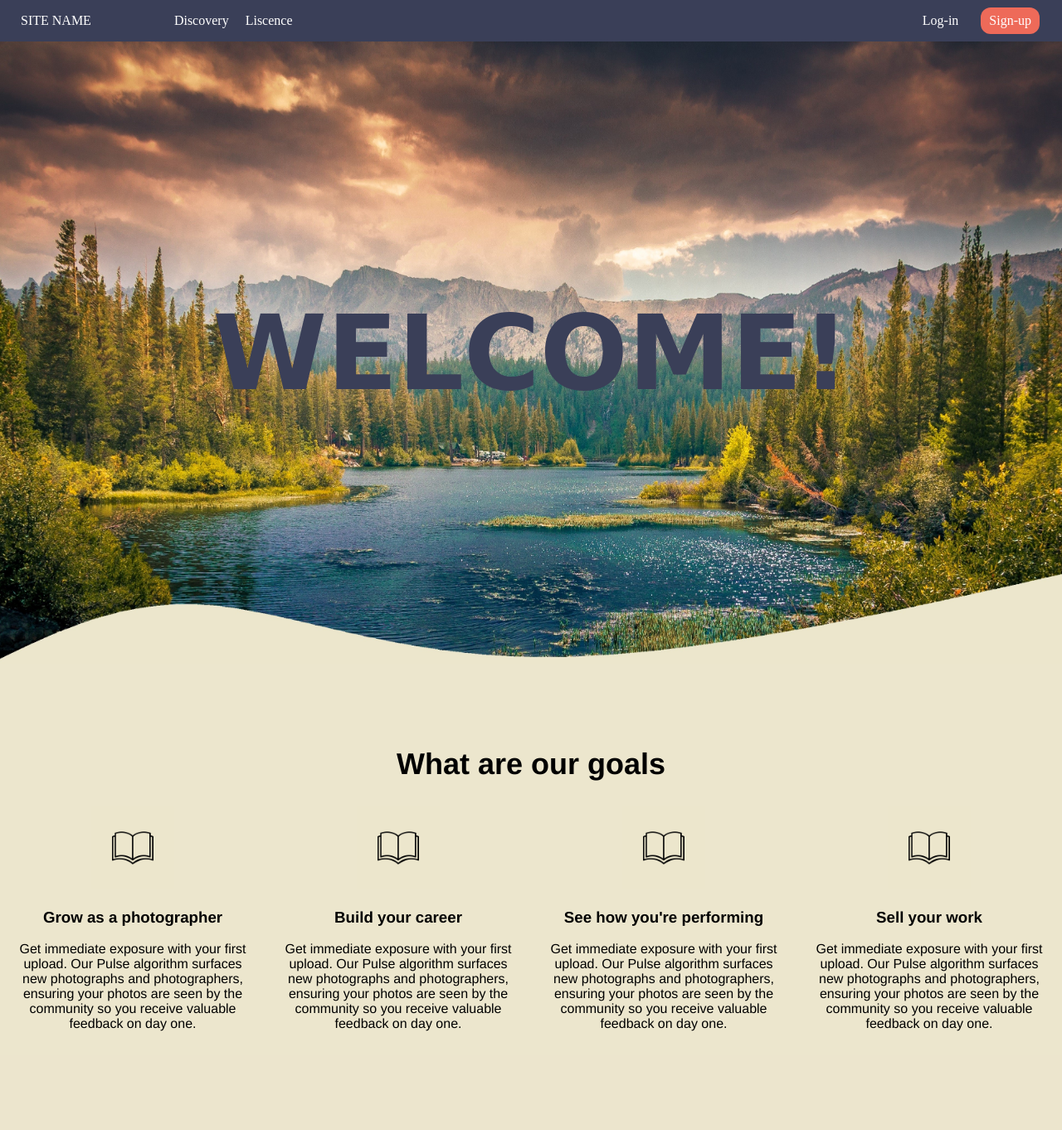
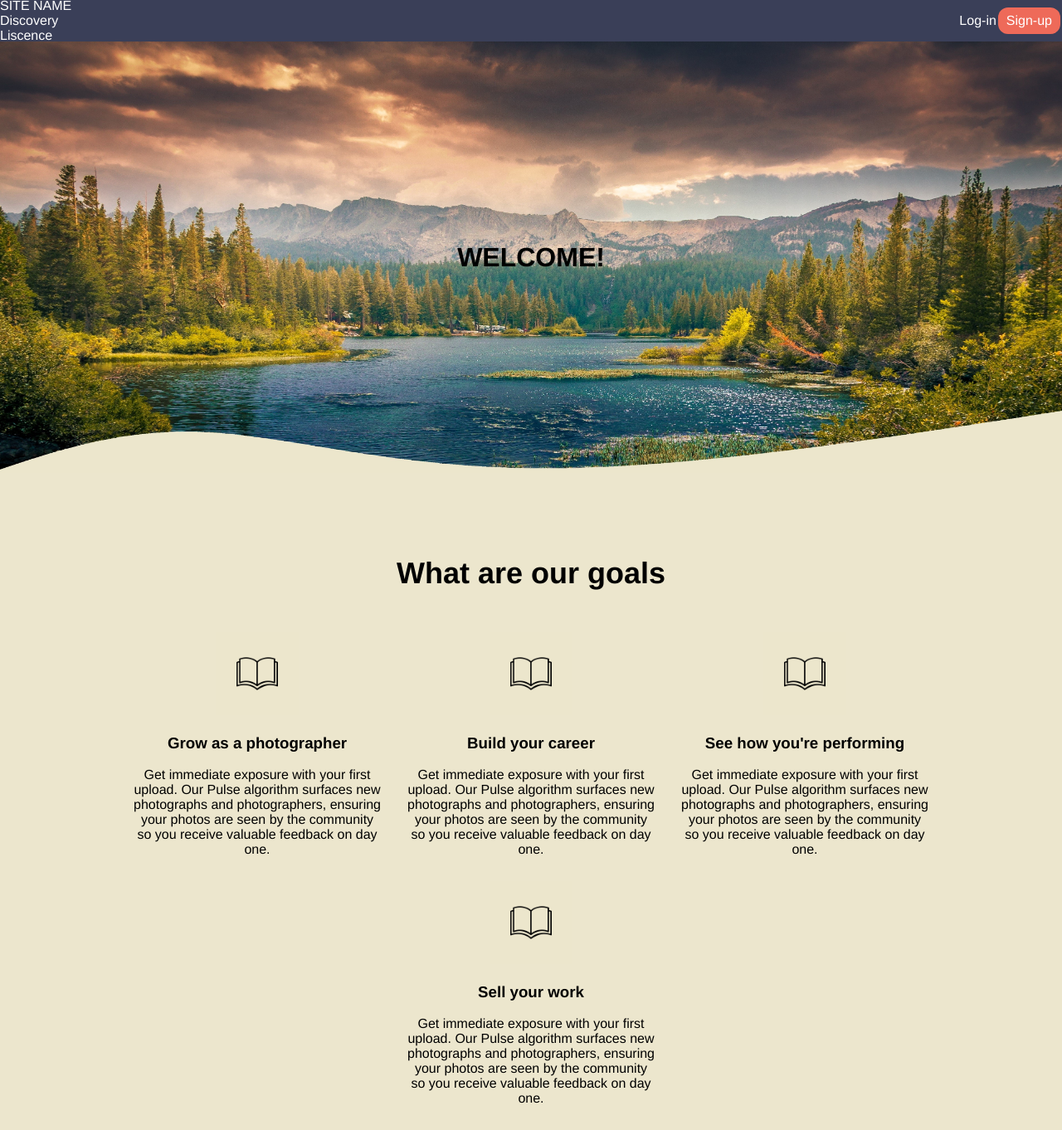
Before and after one commit to Alp-Balaj/PhotographySite, a PHP site: page /ProjektiHTML.html in a window 1280 px wide. Shown: the whole page at 83% size. Before the commit the page ends 1243 px from the top, so only its background shows below. Run offline with PHP 8.4, Linux system fonts and the light colour scheme.

Commit message:
Second Commit AB

```diff
--- a/ProjektiCSS.css
+++ b/ProjektiCSS.css
@@ -1,6 +1,7 @@
 body{
     margin: 0px;
     background-color: rgb(236, 230, 205);
+    font-family: "Helvetica Neue", HelveticaNeue, Helvetica, FreeSans, Arial, sansserif ;
 }
 
 .navLink{
@@ -42,28 +43,42 @@
     align-items: center;
 }
 
-#Name{
-    margin-left: 25px;
+.Name{
+    margin-left: 0px;
+    font-weight: 100;
+    font-family: cursive;
+    font-size: 20px;
+    color: rgb(238, 106, 89) ;
 }
 
-#firstDiv{
+.Name:hover{
+    margin-left: 0px;
+    font-weight: 100;
+    font-family: cursive;
+    font-size: 20px;
+    color: rgb(249, 172, 103);
+}
+
+.firstDiv{
     display: flex;
     flex-direction: row;
+    align-items: center;
+    margin-left: 15px;
 }
 
-#DiscoveryLink{
-    margin-left: 100px;
+.DiscoveryLink{
+    margin-left: 20px;
 }
 
-#LiscenceLink{
+.LiscenceLink{
     margin: 0px 20px;
 }
 
-#Login{
+.Login{
     margin-right: 25px;
 }
 
-#Signup{
+.Signup{
     margin-right: 25px;
 }
 
@@ -76,6 +91,7 @@
     text-decoration: none;
     display: inline-block;
     font-size: 16px;
+    font-weight: 100;
     margin: 4px 2px;
     cursor: pointer;
   }
@@ -88,6 +104,7 @@
     text-align: center;
     text-decoration: none;
     display: inline-block;
+    font-weight: 100;
     font-size: 16px;
     margin: 4px 2px;
     cursor: pointer;
@@ -102,7 +119,7 @@
 .BackgroundIMG{
     background-image: url(landscape-tree-nature-forest-wilderness-mountain-99087-pxhere.com.jpg);
     background-size: 100% 100%;
-    height: 750px;
+    height: 65vh;
     display: flex;
     flex-direction: column;
     flex-wrap: wrap;
@@ -111,13 +128,14 @@
     align-content: center;
 }
 
-#BGText{
+
+
+.BGText{
     color: rgb(58, 63, 88);
-    font-family: 'Brush Script MT', cursive;
-    font-size: 125px;
+    font-size: 75px;
 }
 
-#SMText{
+.SMText{
     color: white;
     font-family: 'Brush Script MT', cursive;
     font-size: 25px;
@@ -141,6 +159,8 @@
     font-size: 20px;
     font-family: "Helvetica Neue", HelveticaNeue, Helvetica, FreeSans, Arial, sansserif;
     text-align: center;
+    flex-wrap: wrap;
+    margin-top: 50px;
 }
 
 .Goalobj{
@@ -155,3 +175,8 @@
     width: 100px;
     height: 100px;
 }
+
+.DLogo{
+    width: 100px;
+    height: 100px;
+}
```
